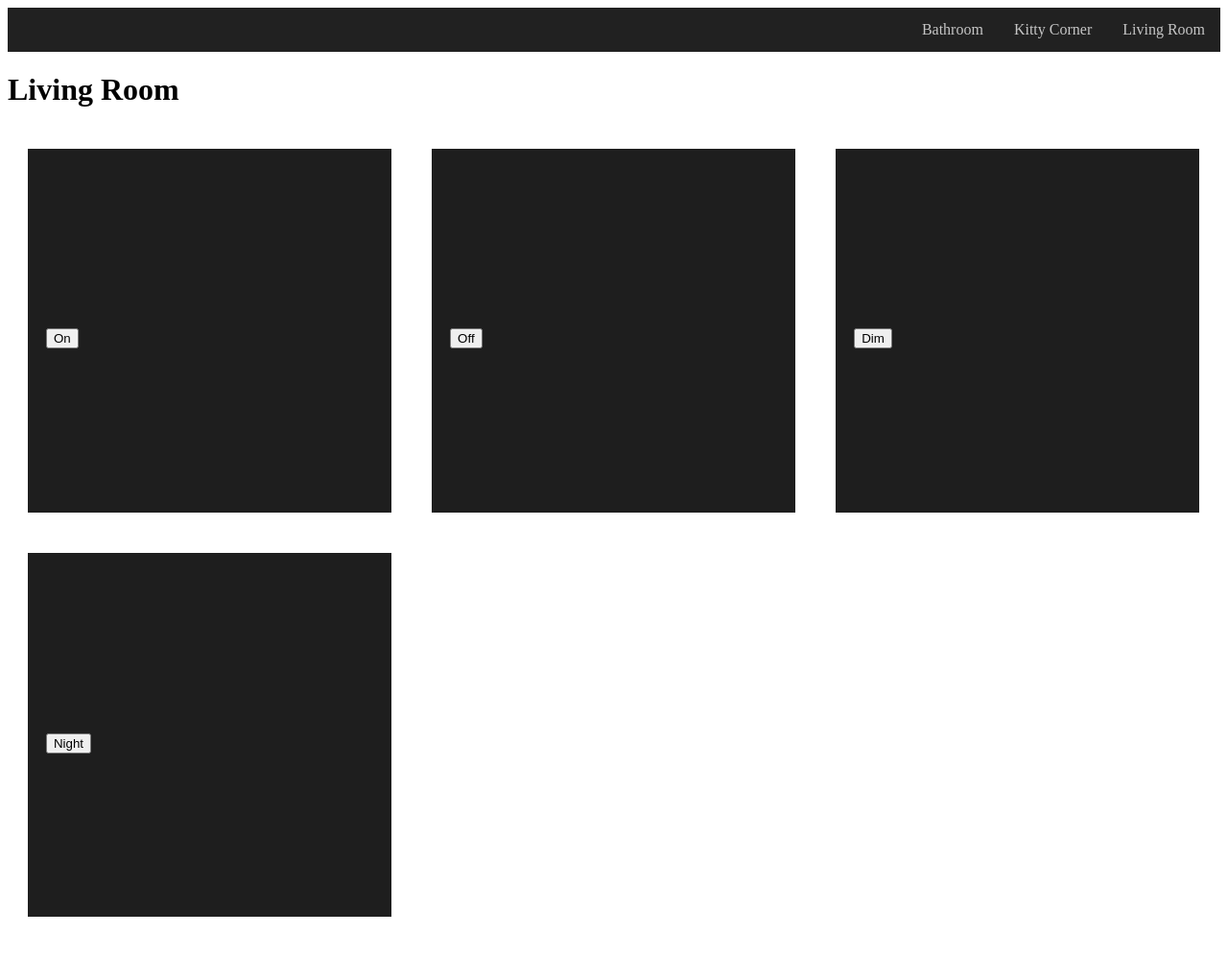
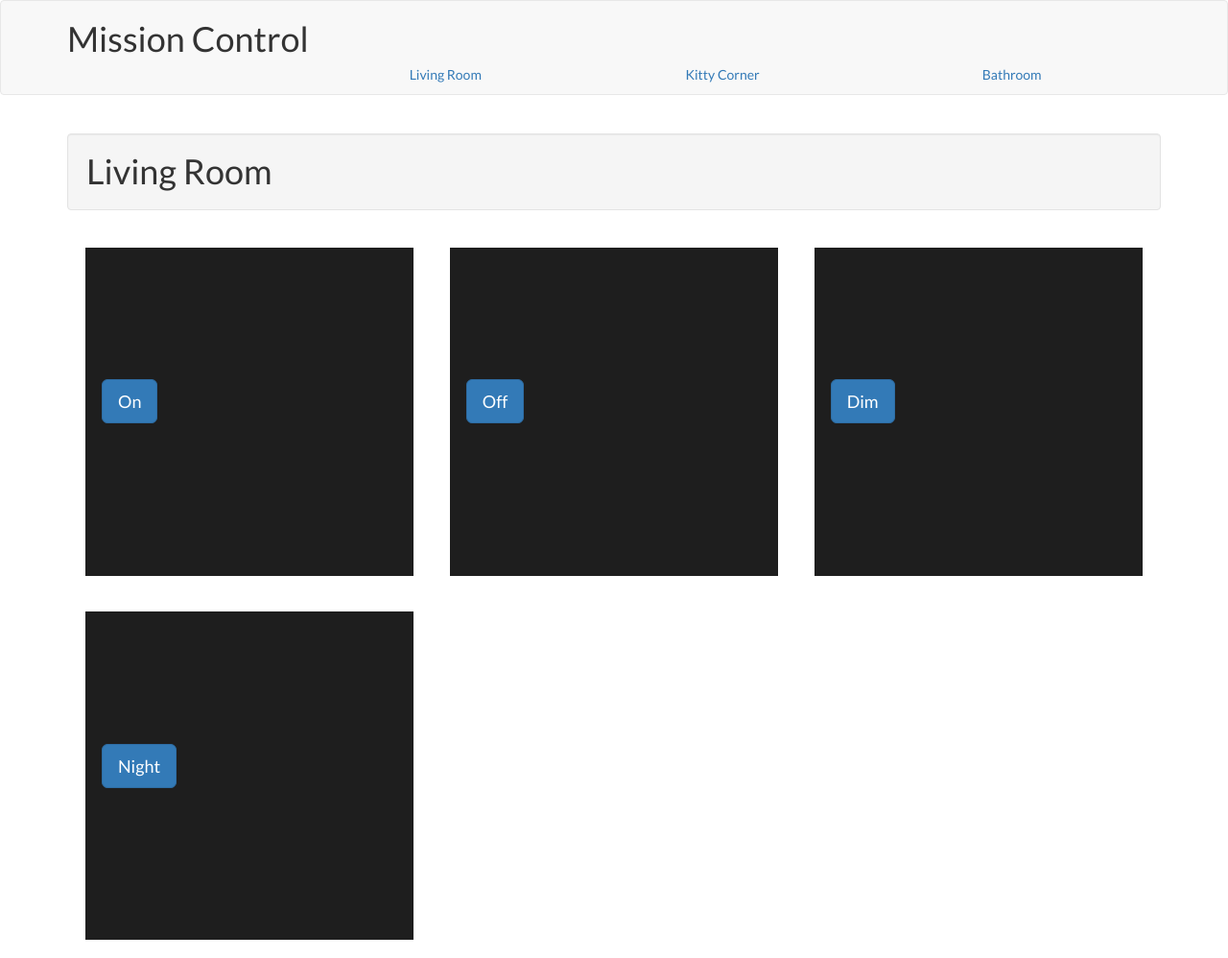
Before and after one commit to torchhound/missionControl, a Django app: page / in a window 1280 px wide. Shown: the whole page at 96% size. Before the commit the page ends 955 px from the top, so only its background shows below. Run offline with Django 3.2, Linux system fonts and the light colour scheme; some libraries are stand-ins or nearby versions.

Commit message:
Added bootstrap to all pages, need to align navbar-header with ul, either center buttons in squares and change color or remove squares in favor of all bootstrap

```diff
--- a/missionControl/static/index.css
+++ b/missionControl/static/index.css
@@ -1,24 +1,7 @@
 @import url(http://fonts.googleapis.com/css?family=Lato:400,900);
 
-.headerUL {
-    list-style-type: none;
-    margin: 0;
-    padding: 0;
-    overflow: hidden;
-    background-color: #212121;
-}
-
-.links{
-	float: right;
-	padding-top: 1cm;
-}
-
-.headerLI a {
-    display: block;
-    color: #c6c6c6;
-    text-align: center;
-    padding: 14px 16px;
-    text-decoration: none;
+body {
+	font-family: "Lato", sans-serif!important;
 }
 
 .square {
@@ -58,82 +41,3 @@ li{
     margin: 0 0 0 5%;
     padding:0;
 }
-
-
-/*  For responsive images
-
-.content .rs{
-    width:auto;
-    height:auto;
-    max-height:90%;
-    max-width:100%;
-}*/
-/*  For responsive images as background
-
-.bg{
-    background-position:center center;
-    background-repeat:no-repeat;
-    background-size:cover;
-    color:#fff;
-}
-
-.img1{
-    background-image: url('https://farm3.staticflickr.com/2827/10384422264_d9c7299146.jpg');
-}
-.img2{
-    background-image: url('https://farm7.staticflickr.com/6217/6216951796_e50778255c.jpg');
-}
-.img3{
-    background-image: url('https://farm4.staticflickr.com/3794/13893055574_3df0ab636b.jpg');
-}*/
-
-/*  possibly unnecessary
-
-
-body {
-    font-size:20px;
-    font-family: 'Lato',verdana, sans-serif;
-    color: #fff;
-    text-align:center;
-    background:#ECECEC;
-}
-p{
-    margin:0;
-    padding:0;
-    text-align:left;
-}
-
-.numbers{
-    font-weight:900;
-    font-size:100px;
-}
-
-#bottom {
-    clear:both;
-    margin:0 1.66%;
-    width:89.68%;
-    padding: 3.5%;
-    background-color:#1E1E1E;
-    color: #fff;
-}
-#bottom p{
-    text-align:center;
-    line-height:2em;
-}
-#bottom a{
-    color: #000;
-    text-decoration:none;
-    border:1px solid #000;
-    padding:10px 20px 12px;
-    line-height:70px;
-    background:#ccc;
-
-    -webkit-border-radius: 5px;
-    -moz-border-radius: 5px;
-    border-radius: 5px;
-}
-
-#bottom a:hover{
-    background:#ECECEC;
-    border:1px solid #fff;
-} */
--- a/missionControl/templates/livingRoom.html
+++ b/missionControl/templates/livingRoom.html
@@ -2,36 +2,35 @@
 <html>
 	<head>
 		<meta http-equiv = "Content-Type" content = "text/html" charset = "UTF-8">
-
 		<title>Mission Control</title>
-
-		<link href='https://fonts.googleapis.com/css?family=Lato' rel='stylesheet' type='text/css'>
+		<link rel="stylesheet" href="https://maxcdn.bootstrapcdn.com/bootstrap/3.3.7/css/bootstrap.min.css">
+    	<script src="https://ajax.googleapis.com/ajax/libs/jquery/3.1.1/jquery.min.js"></script>
+    	<script src="https://maxcdn.bootstrapcdn.com/bootstrap/3.3.7/js/bootstrap.min.js"></script>
 		{% load static %}
 		<link rel="stylesheet" type="text/css" href="{% static 'index.css' %}">
 		<link rel="shortcut icon" href="{% static 'favicon.ico' %}" />
 	</head>
 <body>
-<header>
-				<ul class="headerUL">
-				<li class="headerLI">
-					<a class = "links" href="{% url 'livingRoom' %}">Living Room</a>
-				</li>
-				<li class="headerLI">
-					<a class = "links" href="{% url 'kittyCorner' %}">Kitty Corner</a>
-				</li>
-				<li class="headerLI">
-					<a class = "links" href="{% url 'bathroom' %}">Bathroom</a>
-				</li>
-				</ul>
-</header>
-
-<h1>Living Room</h1>
+	<nav class="navbar navbar-default">
+  <div class="container">
+    <div class="navbar-header">
+      <h1>Mission Control</h1>
+    </div>
+    <ul class="nav nav-justified">
+      <li><a href="{% url 'livingRoom' %}">Living Room</a></li>
+      <li><a href="{% url 'kittyCorner' %}">Kitty Corner</a></li>
+      <li><a href="{% url 'bathroom' %}">Bathroom</a></li>
+    </ul>
+  </div>
+</nav>
+<div class="container">
+<h1 class="well">Living Room</h1>
 
 <div class="square">
     <div class="content">
         <div class="table">
             <div class="table-cell">
-                <ul><form name="on" action="/lron" method="POST"><button name="on" type="button">On</button></form></ul>
+                <ul><form name="on" action="/lron" method="POST"><button name="on" type="button" class="btn btn-primary btn-lg">On</button></form></ul>
             </div>
         </div>
     </div>
@@ -40,7 +39,7 @@
     <div class="content">
         <div class="table">
             <div class="table-cell">
-                <ul><form name="off" action="/lroff" method="POST"><button name="off" type="button">Off</button></form></ul>
+                <ul><form name="off" action="/lroff" method="POST"><button name="off" type="button" class="btn btn-primary btn-lg">Off</button></form></ul>
             </div>
         </div>
     </div>
@@ -49,7 +48,7 @@
     <div class="content">
         <div class="table">
             <div class="table-cell">
-                <ul><form name="dim" action="/lrdim" method="POST"><button name="dim" type="button">Dim</button></form></ul>
+                <ul><form name="dim" action="/lrdim" method="POST"><button name="dim" type="button" class="btn btn-primary btn-lg">Dim</button></form></ul>
             </div>
         </div>
     </div>
@@ -58,7 +57,7 @@
     <div class="content">
         <div class="table">
             <div class="table-cell">
-                <ul><form name="night" action="/lrnight" method="POST"><button name="night" type="button">Night</button></form></ul>
+                <ul><form name="night" action="/lrnight" method="POST"><button name="night" type="button" class="btn btn-primary btn-lg">Night</button></form></ul>
             </div>
         </div>
     </div>
@@ -67,5 +66,6 @@
 <div id="bottom">
 
 </div>
+</div>
 </body>
 </html>
```
Also changed, not shown: missionControl/templates/bathroom.html (+20 -18 lines), missionControl/templates/kittyCorner.html (+22 -22 lines).
